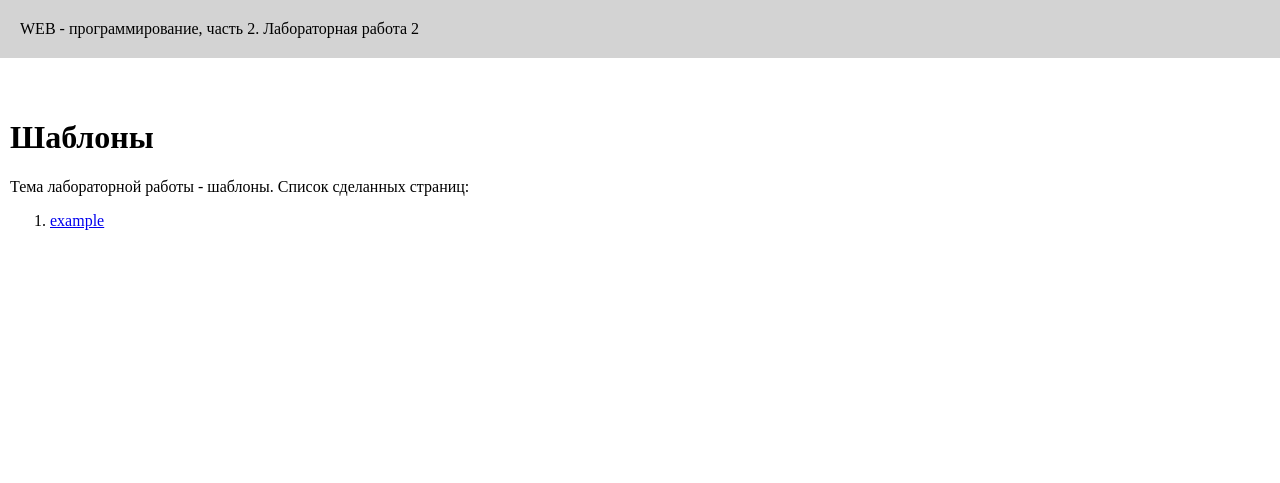
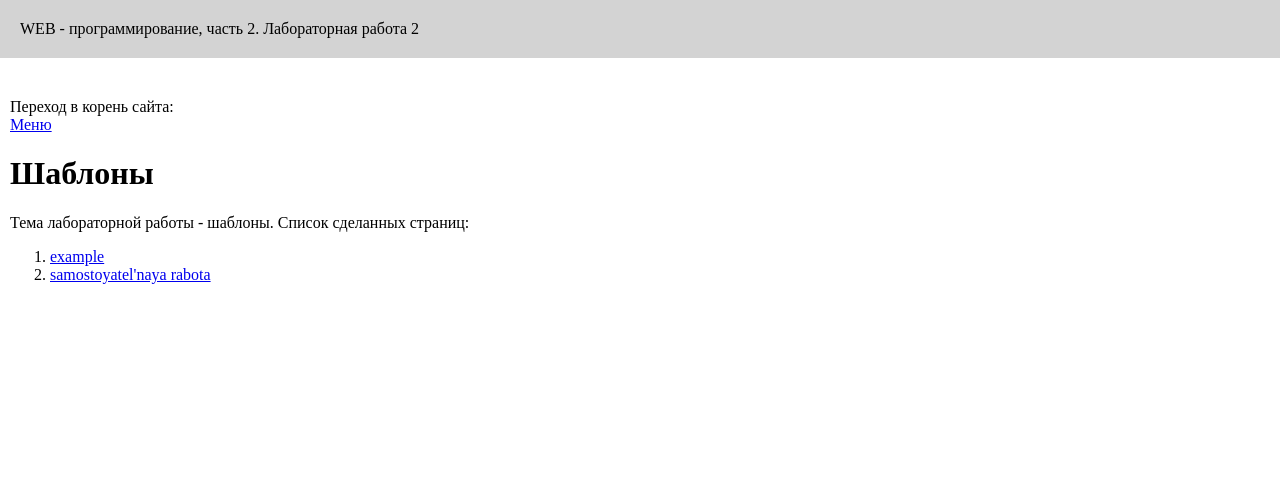
Before and after one commit to kattemirova/web-programming-labs-2.0, a Flask app: page /lab2/ in a window 1280 px wide. Shown: the top 483 px of the page. Run offline with Flask 3, Linux system fonts and the light colour scheme.

Commit message:
Добавлены ссылки

```diff
--- a/app.py
+++ b/app.py
@@ -21,7 +21,10 @@ def menu():
 
         <h1>web-сервер на flask</h1>
 
-        <a href="/lab1">Первая лабораторая работа</a>
+        <ul>
+            <li><a href="/lab1">Первая лабораторая работа</a></li>
+            <li><a href = "/lab2">Вторая лабораторная работа</a></li>
+        </ul>
 
         <footer>
             &copy; Темирова, Пахомова, ФБИ-11, 3 курс, 2023
@@ -59,6 +62,7 @@ def lab1():
             <li><a href="/lab1/student">Студенты: /lab1/student</a></li>
             <li><a href="/lab1/python">Язык программирования Python: /lab1/python</a></li>
             <li><a href="/lab1/vostok">Уникальные растения Восточной России: /lab1/vostok</a></li>
+
         </ul>
 
         <footer>
--- a/templates/base.html
+++ b/templates/base.html
@@ -12,6 +12,8 @@
     </header>
 
     <main>
+        <div>Переход в корень сайта:</div>
+        <a href = "/menu">Меню</a>
         {% block main %}{% endblock %}
     </main>
 
--- a/templates/lab2.html
+++ b/templates/lab2.html
@@ -9,5 +9,9 @@
         <li>
             <a href = "/lab2/example">example</a>
         </li>
+
+        <lI>
+            <a href = "/lab2/vina">samostoyatel'naya rabota</a>
+        </lI>
     </ol>
 {% endblock %}
```
